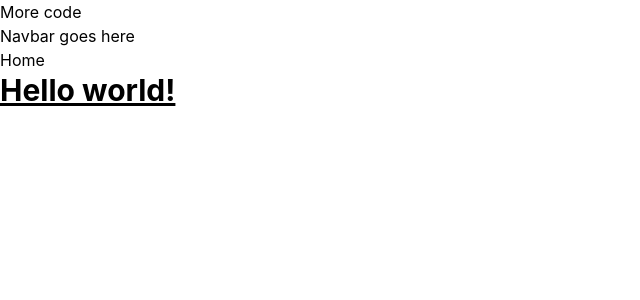
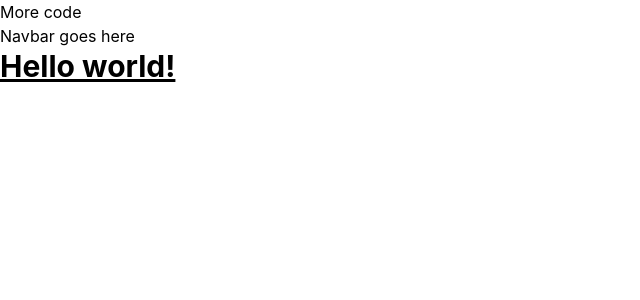
Before and after one commit to mickeymond/ecommerce-app-beta, a React (Create React App) app: page / in a window 1280 px wide. Shown: the top 300 px of the page, without its empty margins (0-640 px from the left). Built offline with nearby package versions, Linux system fonts and the light colour scheme.

Commit message:
added hero image

```diff
--- a/src/pages/home/index.jsx
+++ b/src/pages/home/index.jsx
@@ -5,7 +5,9 @@ export default function Home() {
     return (
         <>
             <Navbar />
-            <p>Home</p>
+            <>
+
+            </>
             <Footer />
         </>
     );
```
Also changed, not shown: src/assets/images/hero.jpg (added).
